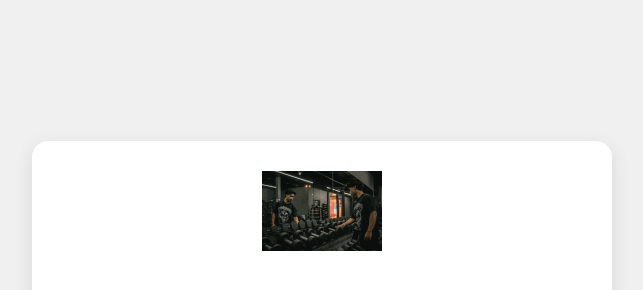
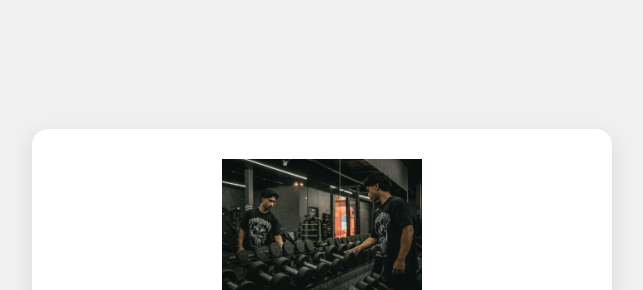
Before and after one commit to website-eg/spider, a plain HTML site: page public/assets/pages/thanks.html in a window 1280 px wide. Shown: the part 97-387 px from the top of the page, without its empty margins (318-961 px from the left). Drawn offline with Linux system fonts and the light colour scheme.

Commit message:
The Website V1

```diff
--- a/public/assets/style/thanks.css
+++ b/public/assets/style/thanks.css
@@ -6,6 +6,7 @@ body {
       justify-content: center;
       height: 100vh;
       margin: 0;
+      padding: 15px;
     }
 
     .thank-you-container {
@@ -19,7 +20,7 @@ body {
     }
 
     .thank-you-container img {
-      width: 120px;
+      width: 200px;
       margin-bottom: 20px;
     }
 
```
